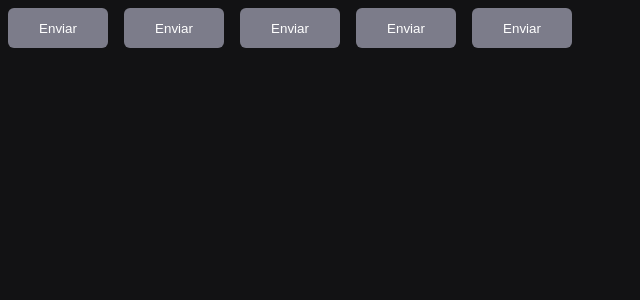
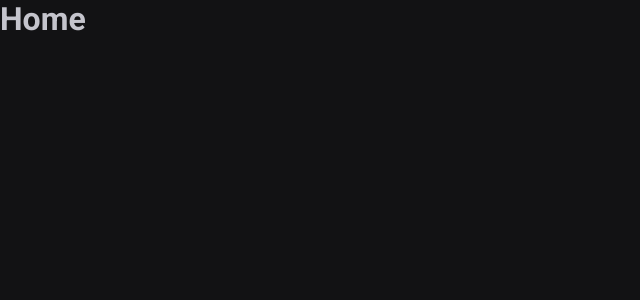
Before and after one commit to vitorbelluzzo/pomodoro-timer, a React (Vite) app: page / in a window 1280 px wide. Shown: the top 300 px of the page, without its empty margins (0-640 px from the left). Built offline with nearby package versions, Linux system fonts and the light colour scheme.

Commit message:
Páginas e rotas - React Router DOM

```diff
--- a/package.json
+++ b/package.json
@@ -12,6 +12,7 @@
   "dependencies": {
     "react": "^18.2.0",
     "react-dom": "^18.2.0",
+    "react-router-dom": "^6.22.1",
     "styled-components": "^6.1.8"
   },
   "devDependencies": {
--- a/src/App.tsx
+++ b/src/App.tsx
@@ -1,17 +1,15 @@
 import { ThemeProvider } from 'styled-components'
-import { Button } from './components/button'
-
+import { BrowserRouter } from 'react-router-dom'
 import { defaultTheme } from './styles/themes/default'
 import { GlobalStyle } from './styles/global'
+import { Router } from './router'
 
 export function App() {
   return (
     <ThemeProvider theme={defaultTheme}>
-      <Button variant="primary" />
-      <Button variant="secondary" />
-      <Button variant="danger" />
-      <Button variant="success" />
-      <Button />
+      <BrowserRouter>
+        <Router />
+      </BrowserRouter>
       <GlobalStyle />
     </ThemeProvider>
   )
--- a/src/components/button.styles.ts
+++ /dev/null
@@ -1,23 +0,0 @@
-import { styled } from 'styled-components'
-export type ButtonVariant = 'primary' | 'secondary' | 'danger' | 'success'
-
-interface ButtonContainerProps {
-  variant: ButtonVariant
-}
-
-const ButtonVariants = {
-  primary: 'purple',
-  secondary: 'orange',
-  danger: 'red',
-  success: 'green',
-}
-
-export const ButtonContainer = styled.button<ButtonContainerProps>`
-  width: 100px;
-  height: 40px;
-  margin: 8px;
-  border: 0;
-  border-radius: 6px;
-  background-color: ${(props) => props.theme['gray-500']};
-  color: ${(props) => props.theme.white};
-`
--- a/src/components/button.tsx
+++ /dev/null
@@ -1,9 +0,0 @@
-import { ButtonContainer, ButtonVariant } from './button.styles'
-
-interface ButtonProps {
-  variant?: ButtonVariant
-}
-
-export function Button({ variant = 'primary' }: ButtonProps) {
-  return <ButtonContainer variant={variant}>Enviar</ButtonContainer>
-}
--- /dev/null
+++ b/src/pages/history.tsx
@@ -0,0 +1,3 @@
+export function History() {
+  return <h1>History</h1>
+}
--- /dev/null
+++ b/src/pages/home.tsx
@@ -0,0 +1,3 @@
+export function Home() {
+  return <h1>Home</h1>
+}
--- /dev/null
+++ b/src/router.tsx
@@ -0,0 +1,12 @@
+import { Routes, Route } from 'react-router-dom'
+import { Home } from './pages/home'
+import { History } from './pages/history'
+
+export function Router() {
+  return (
+    <Routes>
+      <Route path="/" element={<Home />} />
+      <Route path="/history" element={<History />} />
+    </Routes>
+  )
+}
```
Also changed, not shown: 1 other file (tests, documents, lock files or other folders).
